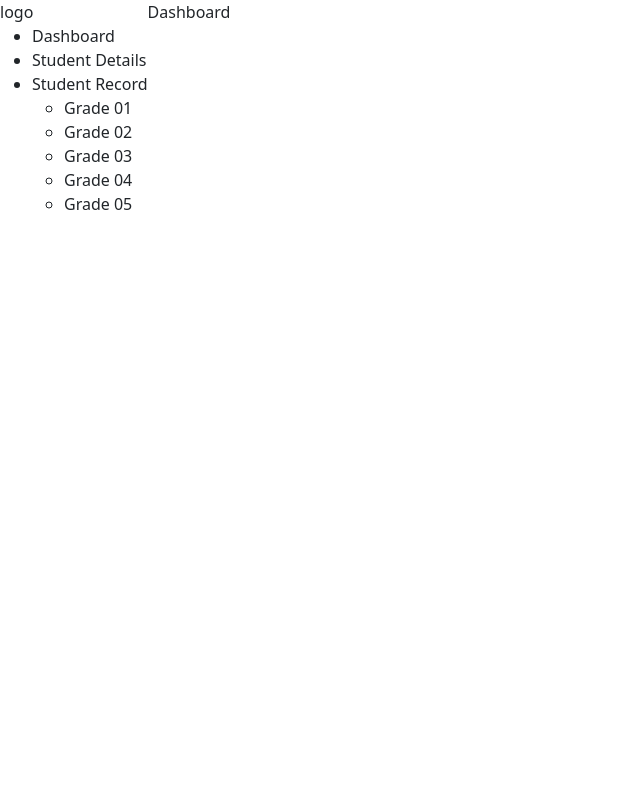
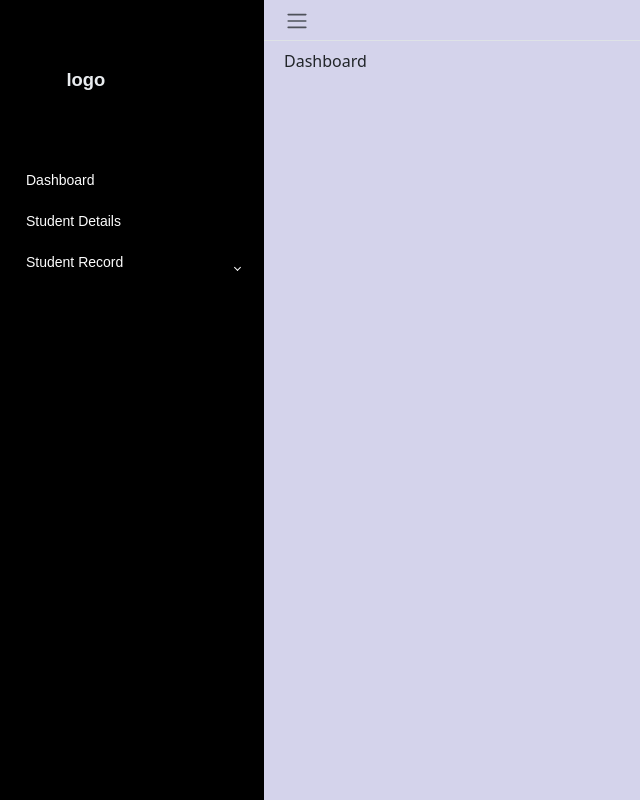
Before and after one commit to firnasrif/Angular, an Angular app in the folder SMS/: page / in a window 1280 px wide. Shown: the whole page, without its empty margins (0-640 px from the left). Built offline with nearby package versions, Linux system fonts and the light colour scheme.

Commit message:
side bar complete

```diff
--- a/SMS/package.json
+++ b/SMS/package.json
@@ -22,6 +22,7 @@
     "@angular/router": "^18.2.0",
     "@angular/ssr": "^18.2.1",
     "bootstrap": "^5.3.3",
+    "bootstrap-icons": "^1.11.3",
     "express": "^4.18.2",
     "rxjs": "~7.8.0",
     "tslib": "^2.3.0",
--- a/SMS/src/app/sidebar/sidebar.component.html
+++ b/SMS/src/app/sidebar/sidebar.component.html
@@ -1,23 +1,46 @@
 <div class="wrapper">
-  <div class="sidenav">
-    <div>logo</div>
+  <aside id="sidebar" class="js-sidebar" [ngClass]="{ 'collapsed': isCollapsed }">
+
+    <div class="" id="" >
+      <div class="sidebar-logo m-5 logoname">
+        <a id="logoname">logo</a>
+      </div>
       <div>
-      <ul>
-        <li><span>Dashboard</span></li>
-        <li><span>Student Details</span></li>
-        <li><span>Student Record</span>
-          <ul>
-            <li>Grade 01</li>
-            <li>Grade 02</li>
-            <li>Grade 03</li>
-            <li>Grade 04</li>
-            <li>Grade 05</li>
+        <ul class="sidebar-nav">
+          <li class="sidebar-item "><a class="sidebar-link" routerLink="/" routerLinkActive="active" >Dashboard</a></li>
+          <li class="sidebar-item "><a class="sidebar-link">Student Details</a></li>
+          <li class="sidebar-item "><a class="sidebar-link collapsed" data-bs-target="#pages"
+              data-bs-toggle="collapse" aria-expanded="false">Student Record</a>
+            <ul id="pages" class="sidebar-dropdown list-unstyled collapse" data-bs-parent="#sidebar">
+              <li class="sidebar-item ms-4"> <a class="sidebar-link">Grade 01</a></li>
+              <li class="sidebar-item ms-4"> <a class="sidebar-link">Grade 02</a></li>
+              <li class="sidebar-item ms-4"><a class="sidebar-link">Grade 03</a></li>
+              <li class="sidebar-item ms-4"><a class="sidebar-link">Grade 04</a></li>
+              <li class="sidebar-item ms-4"><a class="sidebar-link">Grade 05</a></li>
             </ul>
           </li>
         </ul>
       </div>
     </div>
-  <div>
+  </aside>
+  <div class="main">
+    <header class="sticky-top">
+
+      <nav class="navbar navbar-expand px-md-2 py-0 border-bottom ">
+
+        <button class="btn " id="sidebar-toggle" (click)="toggleSidebar()" type="button">
+          <span class="navbar-toggler-icon "></span>
+        </button>
+
+
+      </nav>
+    </header>
+    <main class="content  px-md-2 py-2 position-relative">
+
+      <div class="container-fluid scrollarea" id="content-section">
 Dashboard
       </div>
+    </main>
+
   </div>
+</div>
--- a/SMS/src/app/sidebar/sidebar.component.scss
+++ b/SMS/src/app/sidebar/sidebar.component.scss
@@ -1,4 +1,178 @@
+
+*,
+::after,
+::before {
+  box-sizing: border-box;
+}
+
+body {
+  // font-family: 'Poppins', sans-serif;
+  font-size: 0.875rem;
+  opacity: 1;
+  /* overflow-y: scroll; */
+  margin: 0;
+  /* position: relative; */
+
+
+}
+
 .wrapper{
   display: flex;
   width: 100%;
+  align-items: stretch;
+
 }
+
+li {
+  list-style: none;
+}
+
+#sidebar {
+  max-width: 264px;
+  min-width: 264px;
+  background: #000000;
+  transition: all 0.35s ease-in-out;
+
+}
+
+
+.main {
+  display: flex;
+  flex-direction: column;
+  min-height: 100vh;
+  min-width: 0;
+  overflow: hidden;
+  transition: all 0.35s ease-in-out;
+  width: 100%;
+  background: #D4D3EB;
+  /* color: #020035; */
+}
+
+.sidebar-logo {
+  padding: 1.15rem;
+}
+
+.sidebar-logo a {
+  color: #e9ecef;
+  font-size: 1.15rem;
+  font-weight: 600;
+}
+
+.sidebar-nav {
+  flex-grow: 1;
+  list-style: none;
+  margin-bottom: 0;
+  padding-left: 0;
+  margin-left: 0;
+}
+a {
+  cursor: pointer;
+  text-decoration: none;
+  font-family: 'Poppins', sans-serif;
+}
+
+a.sidebar-link {
+  padding: .625rem 1.625rem;
+  color: #fcfcfc;
+  position: relative;
+  display: block;
+  font-size: 0.875rem;
+
+}
+
+.sidebar-link[data-bs-toggle="collapse"]::after {
+  border: solid;
+  border-width: 0 .075rem .075rem 0;
+  content: "";
+  display: inline-block;
+  padding: 2px;
+  position: absolute;
+  right: 1.5rem;
+  top: 1.4rem;
+  transform: rotate(-135deg);
+  transition: all .2s ease-out;
+
+}
+
+.sidebar-link[data-bs-toggle="collapse"].collapsed::after {
+  transform: rotate(45deg);
+  transition: all .2s ease-out;
+}
+
+#sidebar.collapsed {
+  margin-left: -264px;
+  overflow-y: hidden;
+}
+
+.navbar-expand .navbar-nav {
+  margin-left: auto;
+}
+
+.content {
+  flex: 1;
+  max-width: 100vw;
+  width: 100vw;
+}
+
+.content {
+  flex: 1;
+  max-width: 100vw;
+  width: 100vw;
+}
+
+.scrollarea {
+  overflow-y: auto;
+  height: calc(100vh - 75px);
+  /*scrollbar-width: thin;*/
+}
+
+
+
+/* Styling scrollbar for WebKit-based browsers (Chrome, Safari) */
+.scrollarea::-webkit-scrollbar {
+  width: 8px;
+}
+
+.scrollarea::-webkit-scrollbar-thumb {
+  background-color: #888;
+  border-radius: 4px;
+}
+
+.scrollarea::-webkit-scrollbar-track {
+  background-color: #f1f1f1;
+}
+
+.scrollarea::-webkit-scrollbar-thumb:hover {
+  background-color: #555;
+}
+
+@media (max-width:767.98px) {
+
+  .js-sidebar {
+    margin-left: -260px;
+    overflow-y: hidden;
+  }
+
+  #sidebar.collapsed {
+    margin-left: 0;
+    overflow-y: hidden;
+  }
+
+  #sidebar {
+    max-width: 264px;
+    min-width: 200px;
+    background: #010035;
+    transition: all 0.35s ease-in-out;
+
+  }
+
+  .navbar {
+    width: 100vw;
+  }
+
+  #datetime {
+    margin-left: 40%;
+    width: 100vh;
+    transform: translateX(-50%);
+  }
+}
--- a/SMS/src/app/sidebar/sidebar.component.ts
+++ b/SMS/src/app/sidebar/sidebar.component.ts
@@ -1,12 +1,18 @@
+import { CommonModule } from '@angular/common';
 import { Component } from '@angular/core';
+import { RouterLink, RouterLinkActive, RouterOutlet } from '@angular/router';
 
 @Component({
   selector: 'app-sidebar',
   standalone: true,
-  imports: [],
+  imports: [CommonModule,RouterLink,RouterLinkActive,RouterOutlet],
   templateUrl: './sidebar.component.html',
   styleUrl: './sidebar.component.scss'
 })
 export class SidebarComponent {
+  isCollapsed = false;
 
+  toggleSidebar() {
+    this.isCollapsed = !this.isCollapsed;
+  }
 }
--- a/SMS/src/styles.scss
+++ b/SMS/src/styles.scss
@@ -1 +1,2 @@
 /* You can add global styles to this file, and also import other style files */
+// @import '~booostrap-icons/font/bootstrap-icons.css';
```
Also changed, not shown: 1 other file (tests, documents, lock files or other folders). Lines whose indentation alone changed are shown as unchanged.
